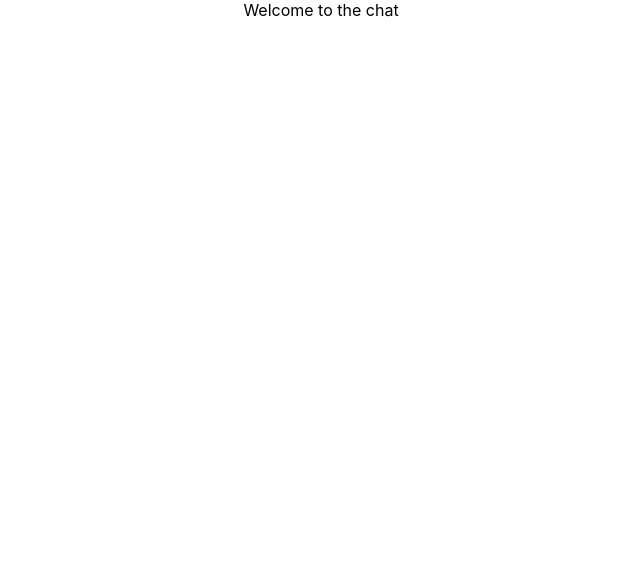
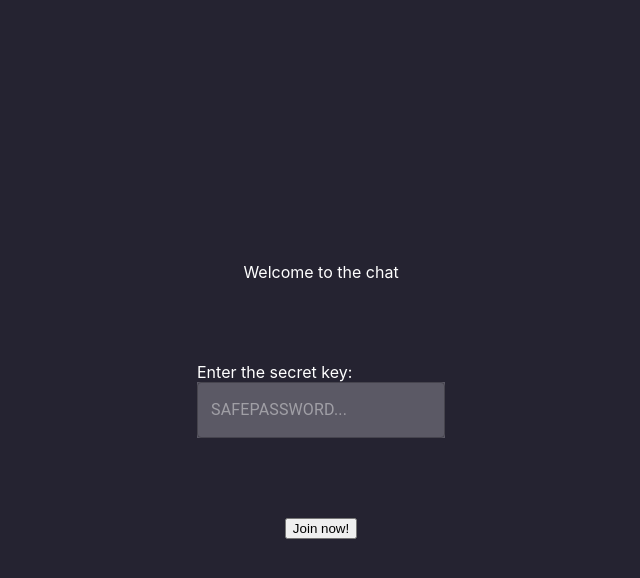
Before and after one commit to cristian-nicolae/FlashChat, a React (Create React App) app: page / in a window 1280 px wide. Shown: the top 578 px of the page, without its empty margins (319-959 px from the left). Built offline with nearby package versions, Linux system fonts and the light colour scheme.

Commit message:
Almost final layout

```diff
--- a/package.json
+++ b/package.json
@@ -3,9 +3,13 @@
   "version": "0.1.0",
   "private": true,
   "dependencies": {
+    "@material-ui/core": "^4.11.4",
+    "@material/textfield": "^11.0.0",
     "@testing-library/jest-dom": "^5.11.4",
     "@testing-library/react": "^11.1.0",
     "@testing-library/user-event": "^12.1.10",
+    "firebase-tools": "^9.12.0",
+    "material": "^0.4.3",
     "react": "^17.0.2",
     "react-dom": "^17.0.2",
     "react-scripts": "4.0.3",
--- a/src/App.css
+++ b/src/App.css
@@ -1,38 +1,4 @@
 .App {
-  text-align: center;
+  background-color: #252331;
+  height: 100vh;
 }
-
-.App-logo {
-  height: 40vmin;
-  pointer-events: none;
-}
-
-@media (prefers-reduced-motion: no-preference) {
-  .App-logo {
-    animation: App-logo-spin infinite 20s linear;
-  }
-}
-
-.App-header {
-  background-color: #282c34;
-  min-height: 100vh;
-  display: flex;
-  flex-direction: column;
-  align-items: center;
-  justify-content: center;
-  font-size: calc(10px + 2vmin);
-  color: white;
-}
-
-.App-link {
-  color: #61dafb;
-}
-
-@keyframes App-logo-spin {
-  from {
-    transform: rotate(0deg);
-  }
-  to {
-    transform: rotate(360deg);
-  }
-}
--- a/src/components/welcome-page/WelcomePage.js
+++ b/src/components/welcome-page/WelcomePage.js
@@ -1,11 +1,23 @@
-import './WelcomePage.scss';
-
+import "./WelcomePage.scss";
+import TextField from "@material-ui/core/TextField";
 function WelcomePage() {
-    return(
-        <div className="wp-container">
-            <div className="wp-title">Welcome to the chat</div>
+  return (
+    <div className="wp-container">
+      <div className="wp-title">Welcome to the chat</div>
+      <div className="wp-form-cointainer">
+        <div className="wp-form-label">Enter the secret key:</div>
+        <div>
+          <TextField
+            required
+            variant="outlined"
+            id="wp-key-form"
+            placeholder="SAFEPASSWORD..."
+          />
         </div>
-    );
+      </div>
+      <button>Join now!</button>
+    </div>
+  );
 }
 
 export default WelcomePage;
--- a/src/components/welcome-page/WelcomePage.scss
+++ b/src/components/welcome-page/WelcomePage.scss
@@ -0,0 +1,12 @@
+.wp-container{
+    display: flex;
+    flex-direction: column;
+    gap: 5em;
+    align-items: center;
+    justify-content: center;
+    height: 100%;
+}
+#wp-key-form{
+    color: white;
+    background-color: #5B5965;
+}
--- a/src/index.css
+++ b/src/index.css
@@ -5,6 +5,7 @@ body {
     sans-serif;
   -webkit-font-smoothing: antialiased;
   -moz-osx-font-smoothing: grayscale;
+  color: white;
 }
 
 code {
```
Also changed, not shown: 1 other file (tests, documents, lock files or other folders).
